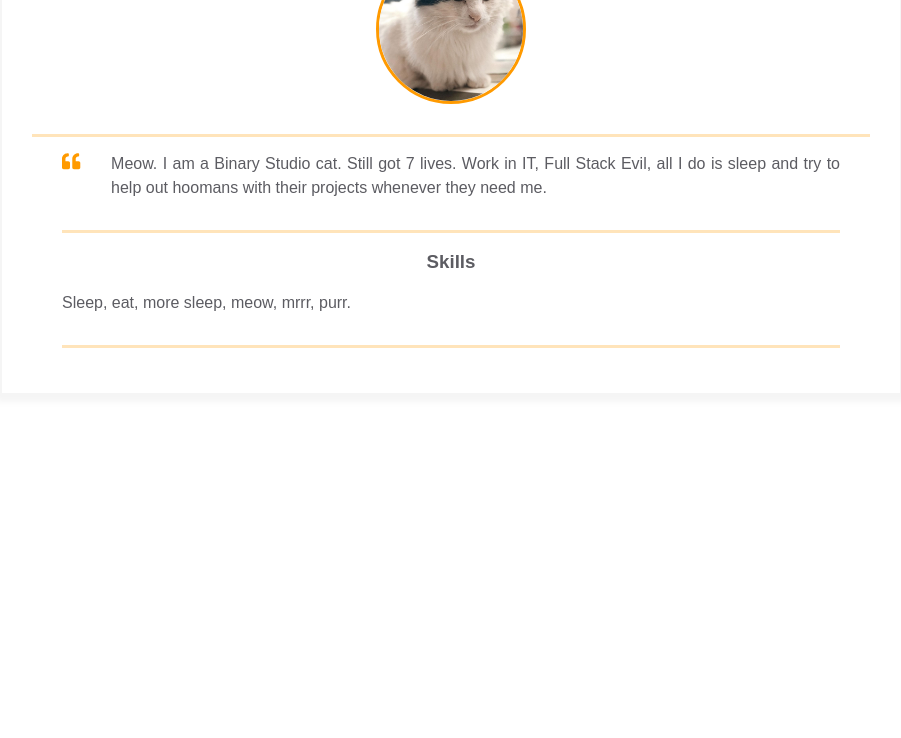
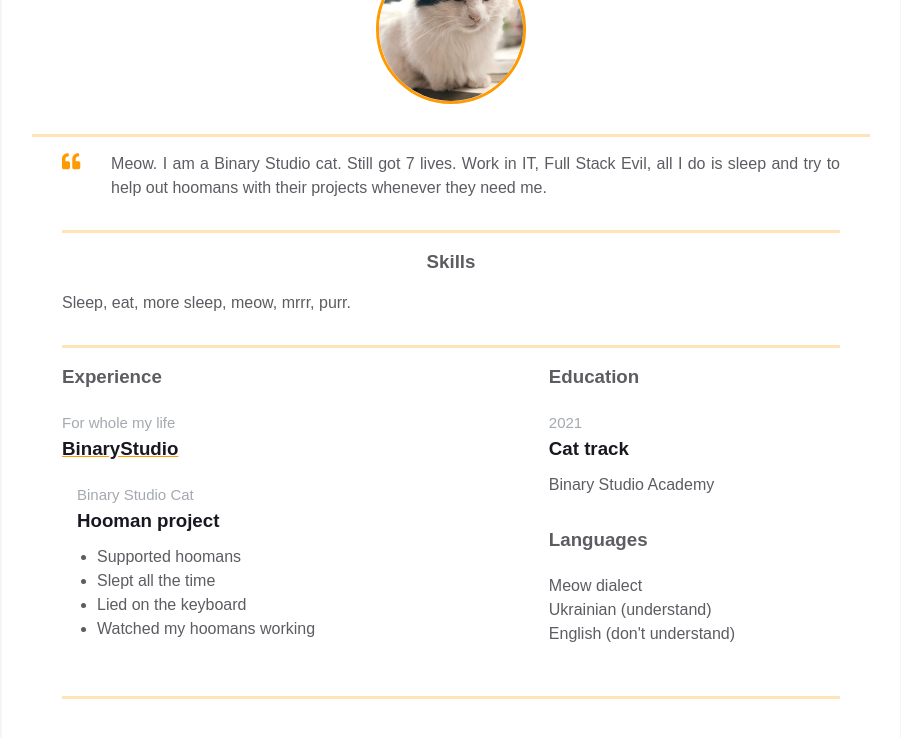
Before and after one commit to vbazhynov/homepage, a plain HTML site: page index.html in a window 1280 px wide. Shown: the part 248-986 px from the top of the page, without its empty margins (189-1090 px from the left). Before the commit the page ends 800 px from the top, so only its background shows below. Drawn offline with Linux system fonts and the light colour scheme.

Commit message:
add experiences & additional info blocks

```diff
--- a/index.html
+++ b/index.html
@@ -94,6 +94,71 @@
               </div>
             </div>
           </div>
+          <div class="container">
+            <div class="resume__block">
+              <div class="main-info fh">
+                <div class="experiences">
+                  <h3 class="experiences__header">Experience</h3>
+                  <div class="experiences__company">
+                    <div class="experiences__company-header">
+                      <span class="experiences__company-header-durability"
+                        >For whole my life</span
+                      >
+                      <h3 class="experiences__company-header-name">
+                        BinaryStudio
+                      </h3>
+                    </div>
+
+                    <div class="experiences__company-project">
+                      <span class="experiences__company-project-role"
+                        >Binary Studio Cat</span
+                      >
+                      <h3 class="experiences__company-project-name">
+                        Hooman project
+                      </h3>
+                      <ul class="experiences__company-project-responsibilities">
+                        <li>Supported hoomans</li>
+                        <li>Slept all the time</li>
+                        <li>Lied on the keyboard</li>
+                        <li>Watched my hoomans working</li>
+                      </ul>
+                    </div>
+                  </div>
+                </div>
+
+                <div class="additional-info fv">
+                  <div class="additional-info__education">
+                    <h3 class="additional-info__education-header">Education</h3>
+                    <div class="additional-info__education-university">
+                      <span
+                        class="additional-info__education-university-durability"
+                        >2021</span
+                      >
+                      <h3
+                        class="additional-info__education-university-speciality"
+                      >
+                        Cat track
+                      </h3>
+                      <p class="additional-info__education-university-name">
+                        Binary Studio Academy
+                      </p>
+                    </div>
+                  </div>
+
+                  <div class="additional-info__languages">
+                    <h3 class="additional-info__languages-header">Languages</h3>
+                    <p class="additional-info__languages-item">Meow dialect</p>
+                    <p class="additional-info__languages-item">
+                      Ukrainian (understand)
+                    </p>
+                    <p class="additional-info__languages-item">
+                      English (don't understand)
+                    </p>
+                  </div>
+                </div>
+              </div>
+            </div>
+          </div>
         </div>
       </div>
     </main>
```
